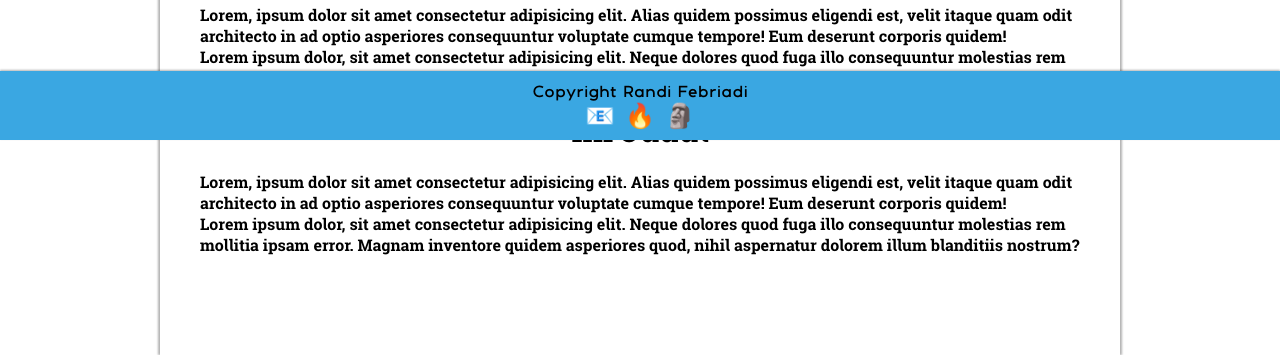
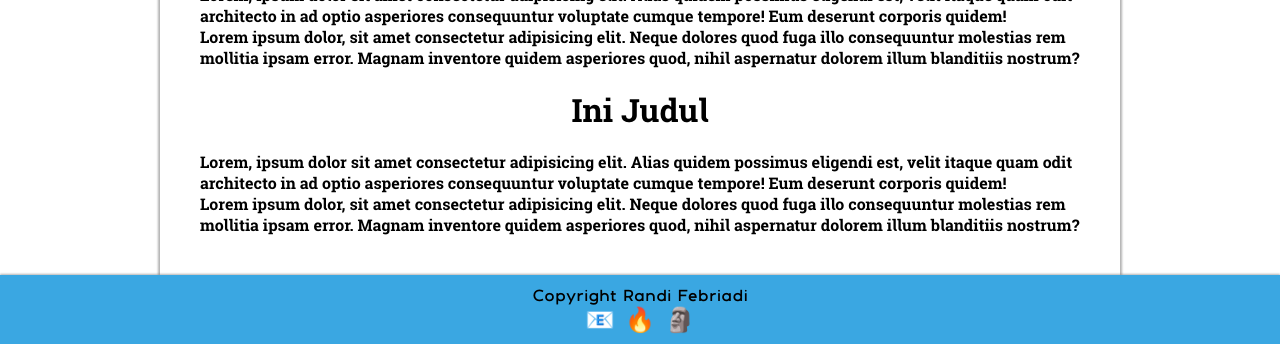
Before and after one commit to randi089/coba-flex-box-css, a plain HTML site: page index.html in a window 1280 px wide. Shown: the part 660-1015 px from the top of the page. Drawn offline with Linux system fonts and the light colour scheme.

Commit message:
edit dikit2

```diff
--- a/css/style.css
+++ b/css/style.css
@@ -76,7 +76,7 @@ nav ul li a:hover {
     margin: 0 auto;
     box-shadow: 2px 0 2px rgba(0, 0, 0, .3), -2px 0 2px rgba(0, 0, 0, .3);
     box-sizing: border-box;
-    padding: 80px 40px 100px;
+    padding: 60px 40px 40px;
 }
 
 .content h1 {
@@ -120,14 +120,11 @@ nav ul li a:hover {
 
 /* footer */
 footer {
-    width: 100%;
     display: flex;
     flex-direction: column;
     align-items: center;
     padding: 10px 0;
     background-color: #3AA7E2;
-    position: fixed;
-    bottom: 0;
     box-shadow: 0 -1px 2px rgba(0, 0, 0, .3);
 }
 
```
